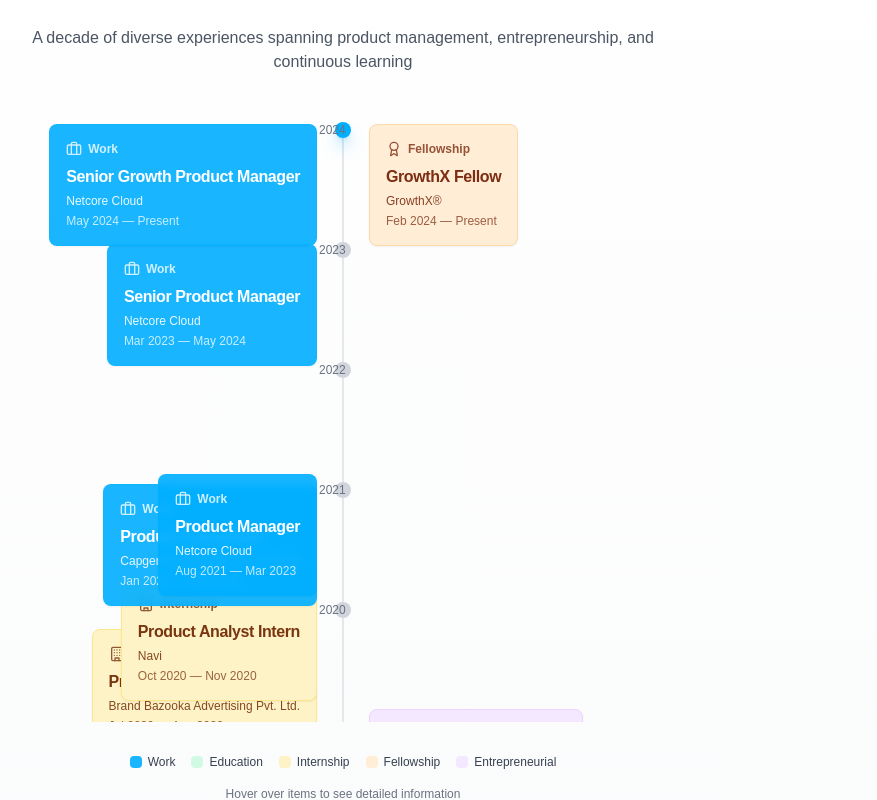
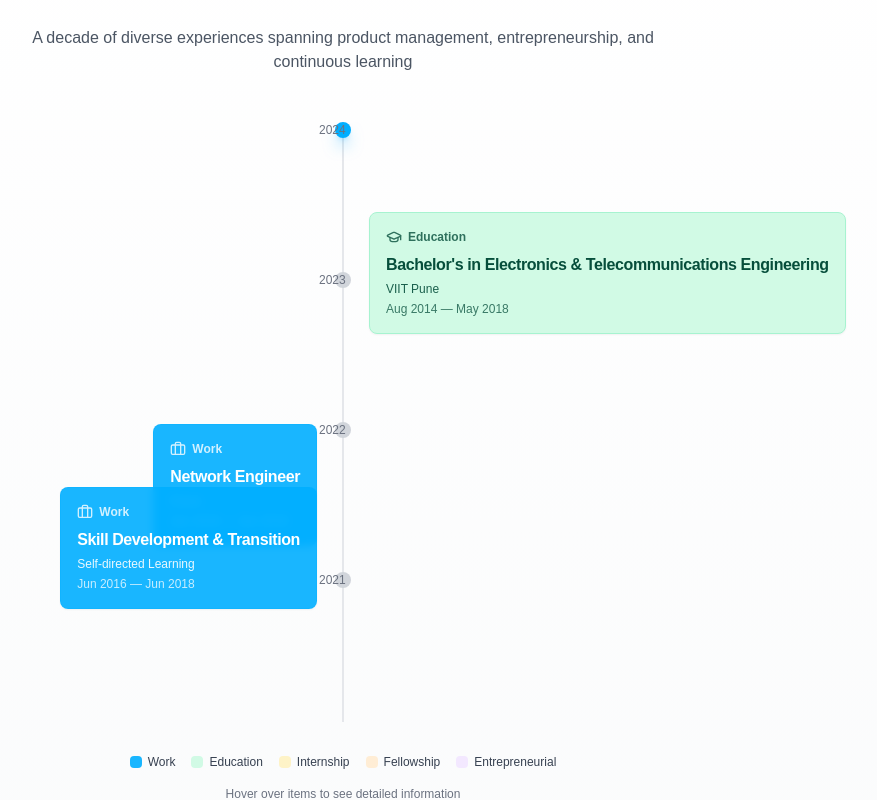
Before and after one commit to networkerman/uday-personal-website, a React (Vite) app: page / in a window 1280 px wide. Shown: the part 3660-4460 px from the top of the page, without its empty margins (297-1174 px from the left). Built offline with nearby package versions, Linux system fonts and the light colour scheme.

Commit message:
Fix timeline to show proportional tile sizes like Google Calendar

```diff
--- a/src/components/sections/Experience.tsx
+++ b/src/components/sections/Experience.tsx
@@ -1,4 +1,3 @@
-
 import { useState } from 'react';
 import { HoverCard, HoverCardContent, HoverCardTrigger } from "@/components/ui/hover-card";
 import { Separator } from "@/components/ui/separator";
@@ -138,7 +137,7 @@ const Experience = () => {
         { value: '₹45 CR', label: 'ARR', icon: <BadgeIndianRupee className="h-4 w-4" /> },
         { value: '18%', label: 'QoQ Growth', icon: <BriefcaseBusiness className="h-4 w-4" /> },
       ],
-      verticalOffset: -10 // Move this up to avoid overlap with Capgemini
+      verticalOffset: -25 // Increased offset to avoid overlap with Capgemini
     },
     {
       title: "Product Consultant",
@@ -165,6 +164,20 @@ const Experience = () => {
       ]
     },
     {
+      title: "Skill Development & Transition",
+      organization: "Self-directed Learning",
+      startDate: "Jun 2016",
+      endDate: "Jun 2018",
+      side: "left",
+      type: "work",
+      description: [
+        "Enhanced product management and marketing skills through self-directed learning",
+        "Worked on personal projects and prepared for transition to product roles",
+        "Researched emerging technologies and industry trends"
+      ],
+      verticalOffset: 0
+    },
+    {
       title: "Network Engineer",
       organization: "Cisco",
       startDate: "Jan 2016",
@@ -189,7 +202,7 @@ const Experience = () => {
         "Analyzed user behavior to optimize loan application flow",
         "Supported product decisions with data analysis and KPI tracking"
       ],
-      verticalOffset: -25 // Vertical offset to avoid overlap with other tiles
+      verticalOffset: -120 // Further increased offset to ensure internships are clearly separated
     },
     {
       title: "Product Manager Intern",
@@ -201,7 +214,7 @@ const Experience = () => {
       description: [
         "Developed a product strategy roadmap for LINC Pens"
       ],
-      verticalOffset: 25 // Vertical offset to avoid overlap with other internship
+      verticalOffset: -70 // Adjusted vertical offset to properly space internships
     },
 
     // Education, Fellowships, and Entrepreneurial Ventures (right side)
@@ -220,8 +233,8 @@ const Experience = () => {
     {
       title: "Founder - ProductX Club",
       organization: "BITS Pilani",
-      startDate: "Aug 2019",
-      endDate: "Apr 2021",
+      startDate: "Jan 2019",
+      endDate: "Dec 2019",
       side: "right",
       type: "entrepreneurial",
       description: [
@@ -229,19 +242,19 @@ const Experience = () => {
         "Curated content and hosted workshops, webinars, and networking events",
         "Managed operations, budgets, and partnerships for growth"
       ],
-      verticalOffset: -15 // Add vertical offset to prevent overlap with MBA
+      verticalOffset: -110 // Adjusted vertical offset for better separation
     },
     {
       title: "MBA-Tech, Finance & Marketing",
       organization: "BITS Pilani",
-      startDate: "Aug 2019",
-      endDate: "Apr 2021",
+      startDate: "Jun 2019",
+      endDate: "May 2021",
       side: "right",
       type: "education",
       description: [
         "Passed as Silver Medalist"
       ],
-      verticalOffset: 20 // Add vertical offset to prevent overlap with Founder role
+      verticalOffset: -50 // Adjusted vertical offset to move above
     },
     {
       title: "Bachelor's in Electronics & Telecommunications Engineering",
@@ -292,7 +305,7 @@ const Experience = () => {
             className="h-[600px] overflow-y-auto"
             onScroll={handleTimelineScroll}
           >
-            <div className="relative min-h-[1200px]">
+            <div className="relative min-h-[1500px]">
               {/* Center timeline */}
               <div className="absolute left-1/2 transform -translate-x-1/2 top-0 bottom-0 w-0.5 bg-gray-200"></div>
 
@@ -317,15 +330,37 @@ const Experience = () => {
                     : Math.min(new Date(exp.endDate).getFullYear(), years[0])
                 );
 
+                // Calculate start and end dates in months since timeline start
+                const startDate = new Date(exp.startDate);
+                const endDate = exp.endDate === 'Present' ? new Date() : new Date(exp.endDate);
+
+                // Calculate start and end positions based on exact dates (months and years)
+                const totalMonths = (timelineEnd - timelineStart) * 12;
+                const startMonths = ((startDate.getFullYear() - timelineStart) * 12) + startDate.getMonth();
+                const endMonths = exp.endDate === 'Present'
+                  ? totalMonths
+                  : ((endDate.getFullYear() - timelineStart) * 12) + endDate.getMonth();
+
+                // Calculate exact percentage positions
+                const startPercent = (startMonths / totalMonths) * 100;
+                const endPercent = (endMonths / totalMonths) * 100;
+
                 // Apply vertical offset if specified to avoid overlaps
-                const baseTop = (yearIndex / (years.length - 1)) * 100;
                 const top = exp.verticalOffset
-                  ? `calc(${baseTop}% + ${exp.verticalOffset}px)`
-                  : `${baseTop}%`;
+                  ? `calc(${startPercent}% + ${exp.verticalOffset}px)`
+                  : `${startPercent}%`;
 
-                const height = nextYearIndex <= yearIndex
-                  ? `${((nextYearIndex - yearIndex) / (years.length - 1)) * 100}%`
-                  : '5%'; // Minimum height for short experiences
+                // Calculate height as the percentage difference between end and start
+                // This creates a Google Calendar-like accurate representation of time spans
+                const durationPercent = endPercent - startPercent;
+                const height = `${Math.max(durationPercent, 3)}%`;
+
+                // Adjust minimum height based on experience type for visibility
+                let minHeight = '50px';
+                if (exp.title.includes('Bachelor')) {
+                    // Bachelor's degree spans 4 years, should be much taller
+                    minHeight = '200px';
+                }
 
                 const typeColor = getTypeColor(exp.type);
                 const typeIcon = getTypeIcon(exp.type);
@@ -337,7 +372,8 @@ const Experience = () => {
                         className={`absolute ${exp.side === 'left' ? 'right-1/2 mr-6' : 'left-1/2 ml-6'} p-0.5 cursor-pointer transform hover:scale-[1.03] transition-transform duration-300`}
                         style={{
                           top,
-                          minHeight: '80px', // Ensure minimum height for all tiles
+                          height: height, // Directly set height based on duration percentage
+                          minHeight: minHeight, // Minimum height for visibility
                           maxWidth: '45%',
                           zIndex: experiences.length - index,
                         }}
```
